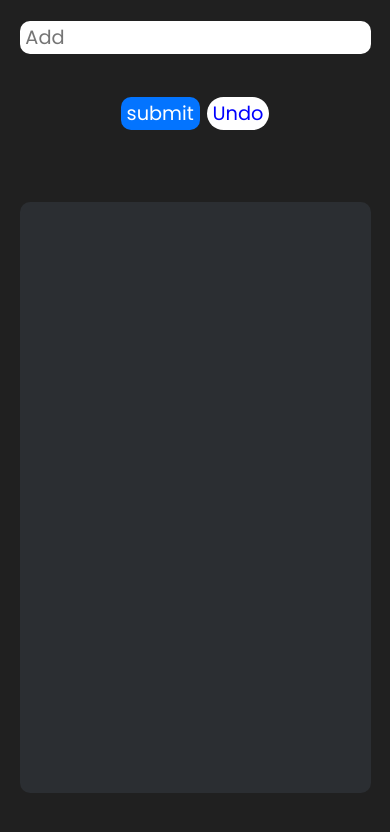
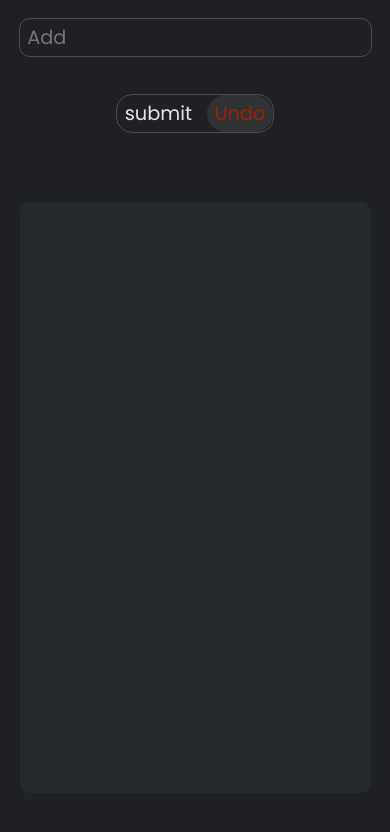
Before and after one commit to wissemzidi/ToDo-project, a plain HTML site: page index.html in a window 390 px wide. Drawn offline with Linux system fonts and the light colour scheme.

Commit message:
restyle the website

```diff
--- a/main.js
+++ b/main.js
@@ -45,8 +45,7 @@ function submit() {
     console.log(numberOfToDo);
     toDoList.push(toDoInput.value);
     numberOfToDo++;
-    addingCheckedTag()
-    toDoInput.value = "";
+    addingCheckedTag();
   } else {
     toDoInput.animate(
       [
@@ -104,8 +103,7 @@ function checking(e) {
   }
 }
 
-
-function addingCheckedTag () {
+function addingCheckedTag() {
   for (let i = 0; i < checkedBoxes.length; i++) {
     document.getElementById(checkedBoxes[i]).checked = true;
   }
--- a/style.css
+++ b/style.css
@@ -10,8 +10,7 @@
 }
 
 body {
-  /* background-image: linear-gradient(to bottom right, rgb(31, 31, 31), rgb(35, 30, 41)); */
-  background-color: #202020;
+  background-color: #202124;
   display: grid;
   min-height: 100vh;
   min-width: 100vw;
@@ -27,40 +26,68 @@ body {
   min-height: 10vh;
 }
 
-input {
+#toDo {
   width: clamp(12rem, 50vw, 20rem);
-  padding: 0 0.2em;
-  color: black;
-  border-radius: 10px 0 0 10px;
-  border-color: transparent;
-  outline: none;
+  padding: 0.2em 0.4em;
+  color: #e6e6e6;
+  background-color: transparent;
+  border-radius: 10px;
+  border: none;
+  background-color: #202124;
+  outline: rgba(255, 255, 255, 0.2) 1px solid;
   transition: 0.3s all ease-out;
 }
 
-input:where(:focus-visible, :hover) {
-  box-shadow: 0px 0px 15px -5px rgba(255, 255, 255, 0.325);
-  transform: scale(1.01);
+#toDo:where(:focus-visible, :hover) {
+  box-shadow: 0px 0px 20px 0px rgba(0, 0, 0, 1);
+  background-color: #303134;
 }
 
-button {
-  border-color: transparent;
-  outline: none;
-  color: white;
-  background-color: rgb(3, 116, 255);
-  padding: 0 0.2em;
-  border-radius: 0 10px 10px 0;
-  cursor: pointer;
+#input__btns {
+  outline: rgba(255, 255, 255, 0.2) 1px solid;
+  border-radius: 15px;
+  background-color: #202124;
 }
 
-@media screen and (max-width: 400px) {
-  .inputContainer{
+#submit {
+  border: none;
+  outline: none;
+  color: #e6e6e6;
+  background-color: transparent;
+  padding: 0.2em 0.4em;
+  border-radius: 10px;
+  cursor: pointer;
+  transition: 0.3s all ease-out;
+}
+
+#submit:where(:hover, :focus-visible) {
+  background-color: #303134;
+}
+
+#Undo__btn {
+  border: none;
+  outline: none;
+  padding: 0.2em 0.4em;
+  border-radius: 10px;
+  cursor: pointer;
+  background-color: rgba(255, 255, 255, 0.076);
+  color: rgb(154, 34, 7);
+  margin-left: 0.1rem;
+  border-radius: 20px;
+  transition: 0.3s all ease-out;
+}
+
+#Undo__btn:where(:hover, :focus-visible) {
+  color: rgb(250, 0, 0);
+  background-color: #e6e6e6;
+}
+
+@media screen and (max-width: 550px) {
+  .inputContainer {
     grid-auto-flow: row;
   }
-  input {
+  #toDo {
     width: 90vw;
-    border-radius: 10px;
-}
-  button{
     border-radius: 10px;
   }
 }
@@ -76,7 +103,7 @@ button {
   width: min(90%, 30rem);
   margin: 1rem;
   padding: 1rem;
-  background-color: rgba(86, 99, 120, 0.202);
+  background-color: #292b31c4;
   border-radius: 10px;
   display: flex;
   flex-direction: column;
@@ -88,19 +115,17 @@ button {
   display: flex;
   gap: 1rem;
   width: 100%;
-  /* animation: wigleWigle .1s ease-out forwards; */
 }
 
 .checkboxContainer input {
   transform: scale(1.25);
   width: fit-content;
-  transition: all 0.3s ease-out;
-  outline: none;
   border: none;
+  transition: all 0.2s ease-out;
 }
 
 .checkboxContainer input:hover {
-  transform: scale(1.25);
+  box-shadow: 0 0 5px 5px #303134;
 }
 
 .checkboxContainer label {
@@ -136,10 +161,3 @@ button {
     transform: translateX(0);
   }
 }
-
-#Undo__btn{
-  background-color: white;
-  color: blue;
-  margin-left: .1rem;
-  border-radius: 20px;
-}
```
Also changed, not shown: assets/img/pexels-alex-conchillos-3648850.jpg (added).
